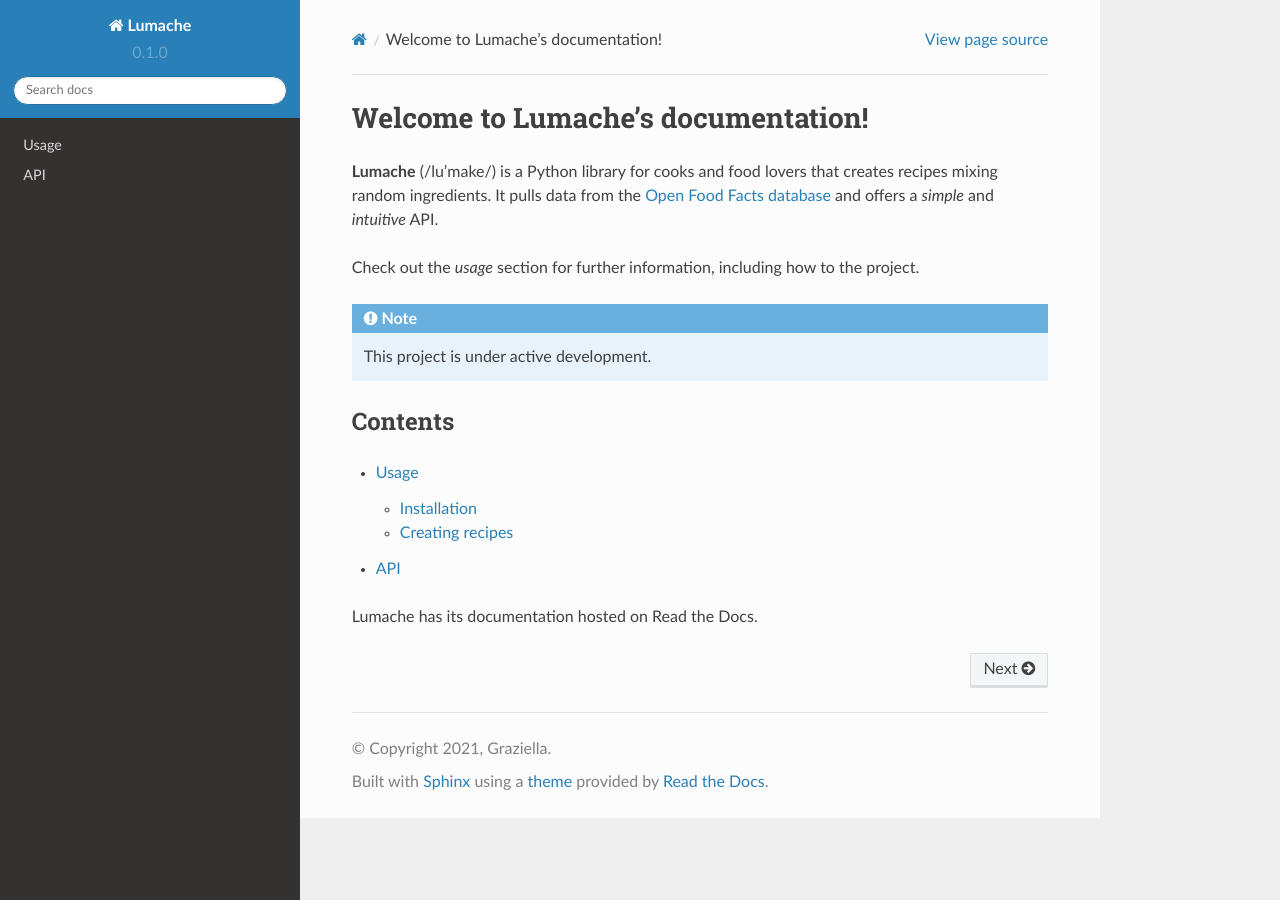
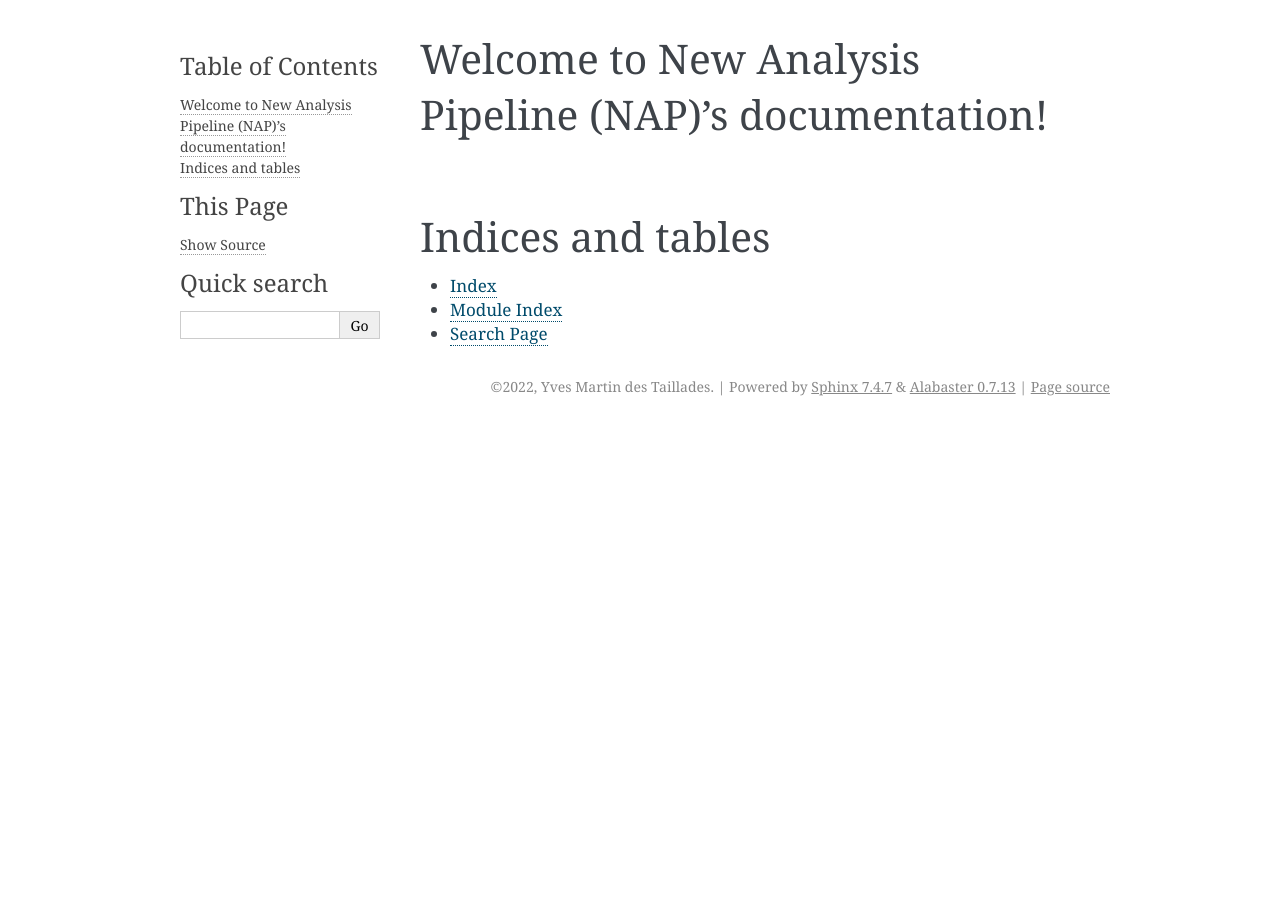
Before and after one commit to yvesmartindestaillades/NAP, a Sphinx documentation site: the page built from docs/source/index.rst, in a window 1280 px wide. Built offline with Sphinx 7.4.7, drawn with Linux system fonts in a browser that asks for light colours.

Commit message:
fresh new Sphinx repo

```diff
--- a/docs/source/api.rst
+++ /dev/null
@@ -1,7 +0,0 @@
-API
-===
-
-.. autosummary::
-   :toctree: generated
-
-   lumache
--- a/docs/source/conf.py
+++ b/docs/source/conf.py
@@ -1,35 +1,52 @@
 # Configuration file for the Sphinx documentation builder.
+#
+# This file only contains a selection of the most common options. For a full
+# list see the documentation:
+# https://www.sphinx-doc.org/en/master/usage/configuration.html
 
-# -- Project information
+# -- Path setup --------------------------------------------------------------
 
-project = 'Lumache'
-copyright = '2021, Graziella'
-author = 'Graziella'
+# If extensions (or modules to document with autodoc) are in another directory,
+# add these directories to sys.path here. If the directory is relative to the
+# documentation root, use os.path.abspath to make it absolute, like shown here.
+#
+# import os
+# import sys
+# sys.path.insert(0, os.path.abspath('.'))
 
-release = '0.1'
-version = '0.1.0'
 
-# -- General configuration
+# -- Project information -----------------------------------------------------
 
+project = 'New Analysis Pipeline (NAP)'
+copyright = '2022, Yves Martin des Taillades'
+author = 'Yves Martin des Taillades'
+
+
+# -- General configuration ---------------------------------------------------
+
+# Add any Sphinx extension module names here, as strings. They can be
+# extensions coming with Sphinx (named 'sphinx.ext.*') or your custom
+# ones.
 extensions = [
-    'sphinx.ext.duration',
-    'sphinx.ext.doctest',
-    'sphinx.ext.autodoc',
-    'sphinx.ext.autosummary',
-    'sphinx.ext.intersphinx',
 ]
 
-intersphinx_mapping = {
-    'python': ('https://docs.python.org/3/', None),
-    'sphinx': ('https://www.sphinx-doc.org/en/master/', None),
-}
-intersphinx_disabled_domains = ['std']
-
+# Add any paths that contain templates here, relative to this directory.
 templates_path = ['_templates']
 
-# -- Options for HTML output
+# List of patterns, relative to source directory, that match files and
+# directories to ignore when looking for source files.
+# This pattern also affects html_static_path and html_extra_path.
+exclude_patterns = []
 
-html_theme = 'sphinx_rtd_theme'
 
-# -- Options for EPUB output
-epub_show_urls = 'footnote'
+# -- Options for HTML output -------------------------------------------------
+
+# The theme to use for HTML and HTML Help pages.  See the documentation for
+# a list of builtin themes.
+#
+html_theme = 'alabaster'
+
+# Add any paths that contain custom static files (such as style sheets) here,
+# relative to this directory. They are copied after the builtin static files,
+# so a file named "default.css" will overwrite the builtin "default.css".
+html_static_path = ['_static']
--- a/docs/source/index.rst
+++ b/docs/source/index.rst
@@ -1,24 +1,20 @@
-Welcome to Lumache's documentation!
-===================================
+.. New Analysis Pipeline (NAP) documentation master file, created by
+   sphinx-quickstart on Wed Jun  1 01:23:23 2022.
+   You can adapt this file completely to your liking, but it should at least
+   contain the root `toctree` directive.
 
-**Lumache** (/lu'make/) is a Python library for cooks and food lovers
-that creates recipes mixing random ingredients.
-It pulls data from the `Open Food Facts database <https://world.openfoodfacts.org/>`_
-and offers a *simple* and *intuitive* API.
-
-Check out the `usage` section for further information, including
-how to  the project.
-
-.. note::
-
-   This project is under active development.
-
-Contents
---------
+Welcome to New Analysis Pipeline (NAP)'s documentation!
+=======================================================
 
 .. toctree::
+   :maxdepth: 2
+   :caption: Contents:
 
-   usage
-   api
 
-Lumache has its documentation hosted on Read the Docs.
+
+Indices and tables
+==================
+
+* :ref:`genindex`
+* :ref:`modindex`
+* :ref:`search`
```
Also changed, not shown: docs/source/usage.rst (deleted, +0 -33 lines), 1 other file.
